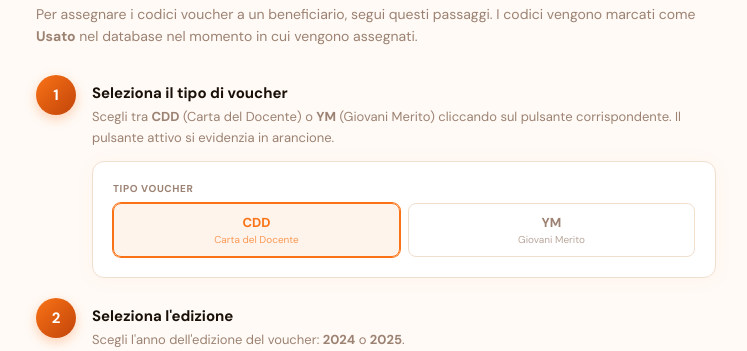
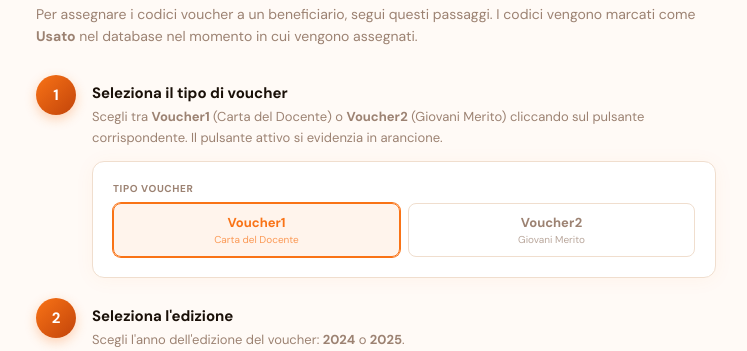
Before and after one commit to MatteoCambarau1/voucher-management-system, a Flask app: page /guida in a window 1280 px wide. Shown: the part 323-674 px from the top of the page, without its empty margins (264-1011 px from the left). Run offline with Flask 3, Linux system fonts and the light colour scheme.

Commit message:
refactor

```diff
--- a/app.py
+++ b/app.py
@@ -13,7 +13,7 @@ DB_CONFIG = {
     'host': os.environ.get('MYSQLHOST', 'localhost'),
     'user': os.environ.get('MYSQLUSER', 'root'),
     'password': os.environ.get('MYSQLPASSWORD', '12345678'),
-    'database': os.environ.get('MYSQLDATABASE', 'CDD_YM'),
+    'database': os.environ.get('MYSQLDATABASE', 'VoucherManagementSystem'),
     'port': int(os.environ.get('MYSQLPORT', 3306))
 }
 
@@ -158,7 +158,7 @@ def campagne_attive():
     """
     Restituisce i tipi e le edizioni che hanno almeno un codice Disponibile, raggruppati per tipo.
     Usato dal frontend per popolare dinamicamente i selettori di tipo ed edizione.
-    Output: { "campagne": [{"tipo": "CDD", "edizioni": ["2024", "2025"]}, ...] }
+    Output: { "campagne": [{"tipo": "Voucher1", "edizioni": ["2024", "2025"]}, ...] }
     """
     try:
         conn = get_db_connection()
--- a/notifications.py
+++ b/notifications.py
@@ -32,7 +32,7 @@ DB_CONFIG = {
     'host': os.environ.get('MYSQLHOST', 'localhost'),
     'user': os.environ.get('MYSQLUSER', 'root'),
     'password': os.environ.get('MYSQLPASSWORD', '12345678'),
-    'database': os.environ.get('MYSQLDATABASE', 'CDD_YM'),
+    'database': os.environ.get('MYSQLDATABASE', 'VoucherManagementSystem'),
     'port': int(os.environ.get('MYSQLPORT', 3306))
 }
 
--- a/templates/admin.html
+++ b/templates/admin.html
@@ -445,7 +445,7 @@
                         <p class="input-hint">Formato atteso:</p>
                         <div class="schema-box">
                             <span>CodiceID</span>, <span>Tipo</span>, <span>Importo</span>, <span>Edizione</span><br>
-                            AB12-CD34-EF56, CDD, 25.00, 2025
+                            AB12-CD34-EF56, Voucher1, 25.00, 2025
                         </div>
                     </div>
                     <button type="submit" class="submit-btn" id="uploadBtn">Carica Codici</button>
--- a/templates/guida.html
+++ b/templates/guida.html
@@ -256,12 +256,12 @@
                     <div class="step-num">1</div>
                     <div class="step-content">
                         <h3 data-i18n="step1a_title">Seleziona il tipo di voucher</h3>
-                        <p data-i18n="step1a_desc">Scegli tra <strong>CDD</strong> (Carta del Docente) o <strong>YM</strong> (Giovani Merito) cliccando sul pulsante corrispondente. Il pulsante attivo si evidenzia in arancione.</p>
+                        <p data-i18n="step1a_desc">Scegli tra <strong>Voucher1</strong> (Carta del Docente) o <strong>Voucher2</strong> (Giovani Merito) cliccando sul pulsante corrispondente. Il pulsante attivo si evidenzia in arancione.</p>
                         <div class="mockup">
                             <div class="mockup-label" data-i18n="mockup_tipoLabel">Tipo Voucher</div>
                             <div class="mockup-toggles">
-                                <div class="mockup-btn on">CDD <span class="sub" data-i18n="mockup_cdd">Carta del Docente</span></div>
-                                <div class="mockup-btn">YM <span class="sub" data-i18n="mockup_ym">Giovani Merito</span></div>
+                                <div class="mockup-btn on">Voucher1 <span class="sub" data-i18n="mockup_cdd">Carta del Docente</span></div>
+                                <div class="mockup-btn">Voucher2 <span class="sub" data-i18n="mockup_ym">Giovani Merito</span></div>
                             </div>
                         </div>
                     </div>
@@ -503,8 +503,8 @@ KL34-MN56-OP78</div>
                                     </div>
                                 </div>
                                 <div style="font-size:11px;font-weight:700;letter-spacing:0.5px;text-transform:uppercase;color:var(--text-muted);margin-top:8px" data-i18n="mockup_cercaCodici">Codici assegnati (2)</div>
-                                <div class="mockup-code-box" style="margin-top:8px">AB12-CD34-EF56 <span class="eur">EUR 25.00</span>  CDD 2024
-EF78-GH90-IJ12 <span class="eur">EUR 10.00</span>  CDD 2024</div>
+                                <div class="mockup-code-box" style="margin-top:8px">AB12-CD34-EF56 <span class="eur">EUR 25.00</span>  Voucher1 2024
+EF78-GH90-IJ12 <span class="eur">EUR 10.00</span>  Voucher1 2024</div>
                             </div>
                         </div>
                     </div>
@@ -529,14 +529,14 @@ EF78-GH90-IJ12 <span class="eur">EUR 10.00</span>  CDD 2024</div>
                         </tr>
                     </thead>
                     <tbody>
-                        <tr><td><span class="tag">250 €</span></td><td>CDD / YM</td><td data-i18n="td_grandi">Codici grandi, usati per primi</td></tr>
-                        <tr><td><span class="tag">100 €</span></td><td>CDD / YM</td><td data-i18n="td_grandi">Codici grandi, usati per primi</td></tr>
-                        <tr><td><span class="tag">50 €</span></td><td>CDD / YM</td><td data-i18n="td_medi">Codici medi</td></tr>
-                        <tr><td><span class="tag">25 €</span></td><td>CDD / YM</td><td data-i18n="td_medi">Codici medi</td></tr>
-                        <tr><td><span class="tag">10 €</span></td><td>CDD / YM</td><td data-i18n="td_piccoli">Codici piccoli</td></tr>
-                        <tr><td><span class="tag">5 €</span></td><td>CDD / YM</td><td data-i18n="td_piccoli">Codici piccoli</td></tr>
-                        <tr><td><span class="tag">1 €</span></td><td>CDD / YM</td><td data-i18n="td_mini">Codici minimi, usati per completare</td></tr>
-                        <tr><td><span class="tag">0.50 €</span></td><td>CDD / YM</td><td data-i18n="td_mini">Codici minimi, usati per completare</td></tr>
+                        <tr><td><span class="tag">250 €</span></td><td>Voucher1 / Voucher2</td><td data-i18n="td_grandi">Codici grandi, usati per primi</td></tr>
+                        <tr><td><span class="tag">100 €</span></td><td>Voucher1 / Voucher2</td><td data-i18n="td_grandi">Codici grandi, usati per primi</td></tr>
+                        <tr><td><span class="tag">50 €</span></td><td>Voucher1 / Voucher2</td><td data-i18n="td_medi">Codici medi</td></tr>
+                        <tr><td><span class="tag">25 €</span></td><td>Voucher1 / Voucher2</td><td data-i18n="td_medi">Codici medi</td></tr>
+                        <tr><td><span class="tag">10 €</span></td><td>Voucher1 / Voucher2</td><td data-i18n="td_piccoli">Codici piccoli</td></tr>
+                        <tr><td><span class="tag">5 €</span></td><td>Voucher1 / Voucher2</td><td data-i18n="td_piccoli">Codici piccoli</td></tr>
+                        <tr><td><span class="tag">1 €</span></td><td>Voucher1 / Voucher2</td><td data-i18n="td_mini">Codici minimi, usati per completare</td></tr>
+                        <tr><td><span class="tag">0.50 €</span></td><td>Voucher1 / Voucher2</td><td data-i18n="td_mini">Codici minimi, usati per completare</td></tr>
                     </tbody>
                 </table>
             </div>
@@ -567,7 +567,7 @@ EF78-GH90-IJ12 <span class="eur">EUR 10.00</span>  CDD 2024</div>
                 sec1Title: '1. Assegnare i codici',
                 sec1Desc: 'Per assegnare i codici voucher a un beneficiario, segui questi passaggi. I codici vengono marcati come Usato nel database nel momento in cui vengono assegnati.',
                 step1a_title: 'Seleziona il tipo di voucher',
-                step1a_desc: 'Scegli tra CDD (Carta del Docente) o YM (Giovani Merito) cliccando sul pulsante corrispondente. Il pulsante attivo si evidenzia in arancione.',
+                step1a_desc: 'Scegli tra Voucher1 (Carta del Docente) o Voucher2 (Giovani Merito) cliccando sul pulsante corrispondente. Il pulsante attivo si evidenzia in arancione.',
                 step1b_title: 'Seleziona l\'edizione',
                 step1b_desc: 'Scegli l\'anno dell\'edizione del voucher: 2024 o 2025.',
                 step1c_title: 'Inserisci l\'importo richiesto',
@@ -638,7 +638,7 @@ EF78-GH90-IJ12 <span class="eur">EUR 10.00</span>  CDD 2024</div>
                 sec1Title: '1. Assigning codes',
                 sec1Desc: 'To assign voucher codes to a beneficiary, follow these steps. Codes are marked as Used in the database as soon as they are assigned.',
                 step1a_title: 'Select the voucher type',
-                step1a_desc: 'Choose between CDD (Teacher\'s Card) or YM (Young Merit) by clicking the corresponding button. The active button is highlighted in orange.',
+                step1a_desc: 'Choose between Voucher1 (Teacher\'s Card) or Voucher2 (Young Merit) by clicking the corresponding button. The active button is highlighted in orange.',
                 step1b_title: 'Select the edition',
                 step1b_desc: 'Choose the voucher edition year: 2024 or 2025.',
                 step1c_title: 'Enter the requested amount',
```
Also changed, not shown: CLAUDE.md (+12 -12 lines), admin.py (+4 -4 lines), carica_codici.py (+4 -4 lines), README.md.
